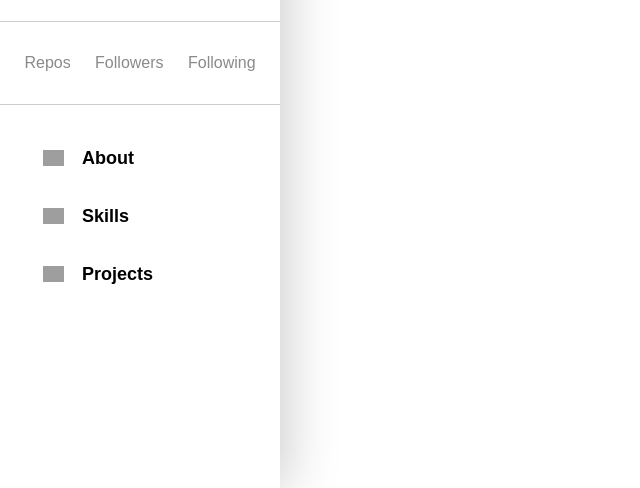
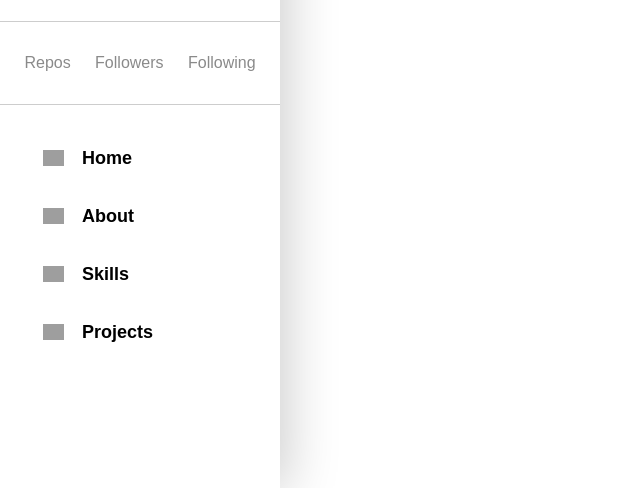
Before and after one commit to RyanCardoso/portfolio, a Gatsby site: page / in a window 1280 px wide. Shown: the part 312-800 px from the top of the page, without its empty margins (0-640 px from the left). Built offline with nearby package versions, Linux system fonts and the light colour scheme; Gatsby itself is replaced by a stand-in of ours; no server answers; grey boxes are pictures that could not be loaded.

Commit message:
add item for gome

```diff
--- a/src/components/sidebar/index.js
+++ b/src/components/sidebar/index.js
@@ -22,6 +22,15 @@ const Sidebar = () => {
 
     const items = [{
         img: {
+            id: 0,
+            url: 'https://cdn-icons-png.flaticon.com/512/20/20176.png',
+            alt: 'icon_home'
+        },
+        title: 'Home',
+        link: '#home'
+    },
+    {
+        img: {
             id: 1,
             url: 'https://cdn-icons-png.flaticon.com/512/456/456212.png',
             alt: 'icon_profile'
@@ -31,7 +40,7 @@ const Sidebar = () => {
     },
     {
         img: {
-            id: 1,
+            id: 2,
             url: 'https://cdn-icons-png.flaticon.com/512/4692/4692796.png',
             alt: 'icon_skills'
         },
@@ -40,7 +49,7 @@ const Sidebar = () => {
     },
     {
         img: {
-            id: 1,
+            id: 3,
             url: 'https://cdn-icons-png.flaticon.com/512/2910/2910791.png',
             alt: 'icon_projects'
         },
@@ -69,7 +78,7 @@ const Sidebar = () => {
                     onClick={() => setOpenMenu(!openMenu)}
                     src={openMenu ?
                         "https://cdn-icons-png.flaticon.com/512/59/59660.png" :
-                        "https://cdn-icons.flaticon.com/png/512/3945/premium/3945664.png?token=exp=1638231228~hmac=b9b1cd95f6dd6b227e5f54f98787da51"
+                        "https://cdn-icons-png.flaticon.com/512/130/130918.png"
                     }
                     alt="icon_hamburguer" />
             </S.Menu>
```
